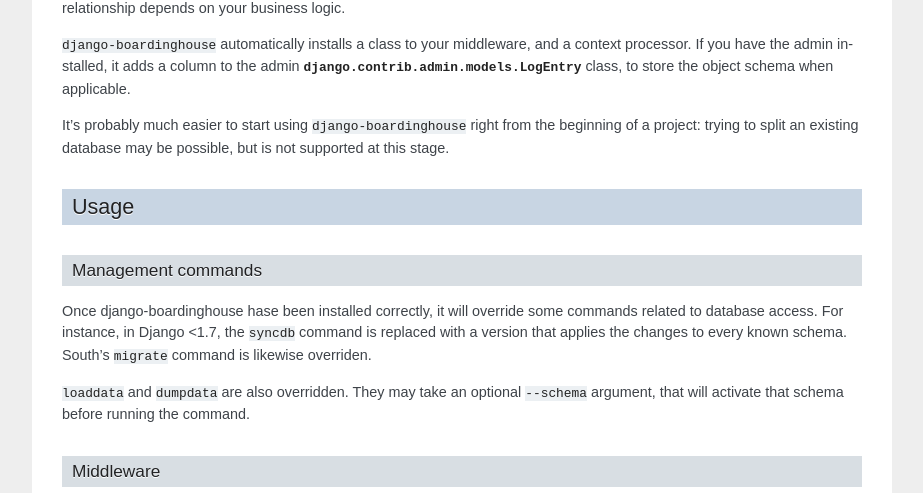
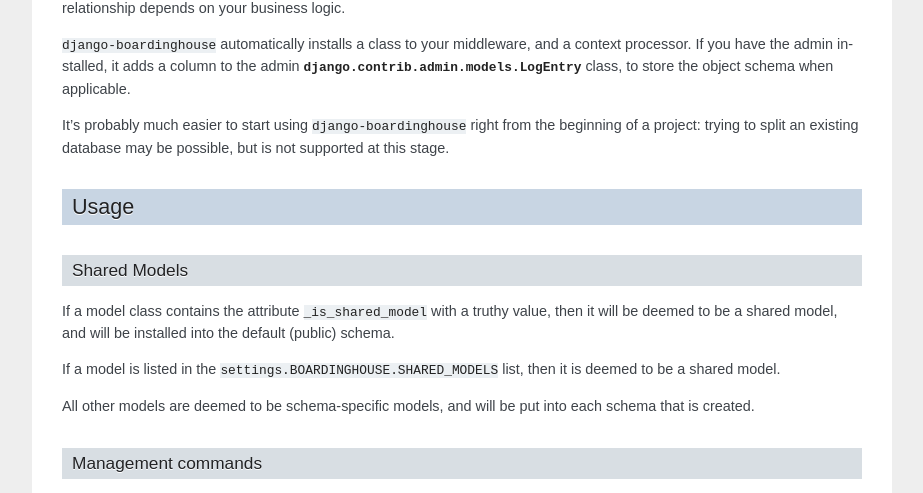
Before and after one commit to stamkracht/django-boardinghouse, a Sphinx documentation site: the page built from docs/source/installation.rst, in a window 1280 px wide and 900 px high, scrolled down 983 px, cut to the strip 0-493 px from the top of the window. Shown: the whole strip, without its empty margins (198-1121 px from the left). Built offline with Sphinx 7.4.7, drawn with Linux system fonts in a browser that asks for light colours.

Commit message:
Update documentation for new explicit-shared philosophy.

```diff
--- a/docs/source/installation.rst
+++ b/docs/source/installation.rst
@@ -49,6 +49,15 @@
 Usage
 =====
 
+Shared Models
+-------------
+
+If a model class contains the attribute ``_is_shared_model`` with a truthy value, then it will be deemed to be a shared model, and will be installed into the default (public) schema.
+
+If a model is listed in the ``settings.BOARDINGHOUSE.SHARED_MODELS`` list, then it is deemed to be a shared model.
+
+All other models are deemed to be schema-specific models, and will be put into each schema that is created.
+
 Management commands
 -------------------
 
--- a/docs/source/philosophy.rst
+++ b/docs/source/philosophy.rst
@@ -53,3 +53,9 @@
 Whenever Django changes the table structure (for instance, using ``syncdb``, or ``migrate`` from South), the DDL changes are applied to each known schema in turn.
 
 Whenever a request comes in, :class:`boardinghouse.middleware.SchemaMiddleware` determines which schema should be active, and sets the Postgres ``search_path`` accordingly. If a user may change schema, they may request a schema activation for one of their other available schemata, and any future requests will only present data from that schema.
+
+Models will, by default, only live in a non-shared schema, unless they:
+
+* are explicitly marked within their definition as shared, by subclassing :class:`boardinghouse.base.SharedSchemaModel`, or by having the attribute ``_is_shared_model`` set to ``True``.
+
+* are listed in ``settings.BOARDINGHOUSE.SHARED_MODELS``.
```
